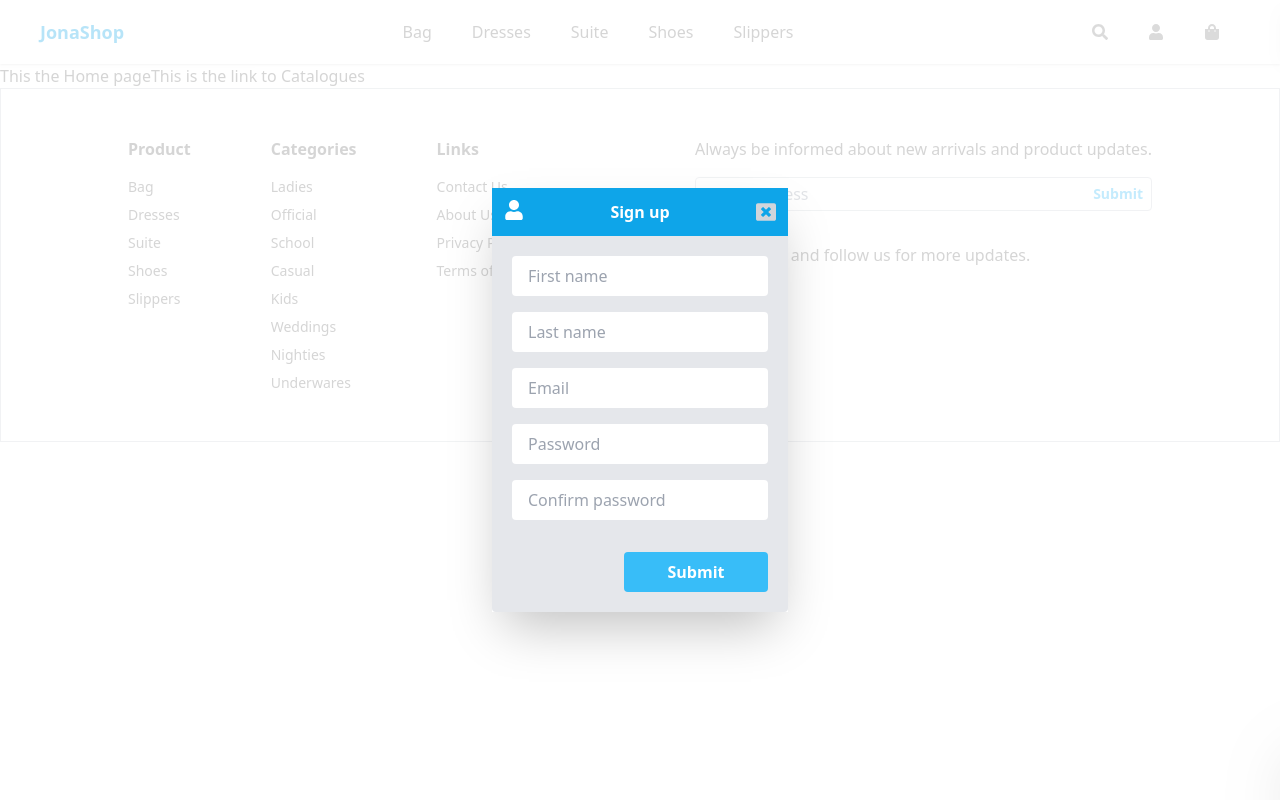
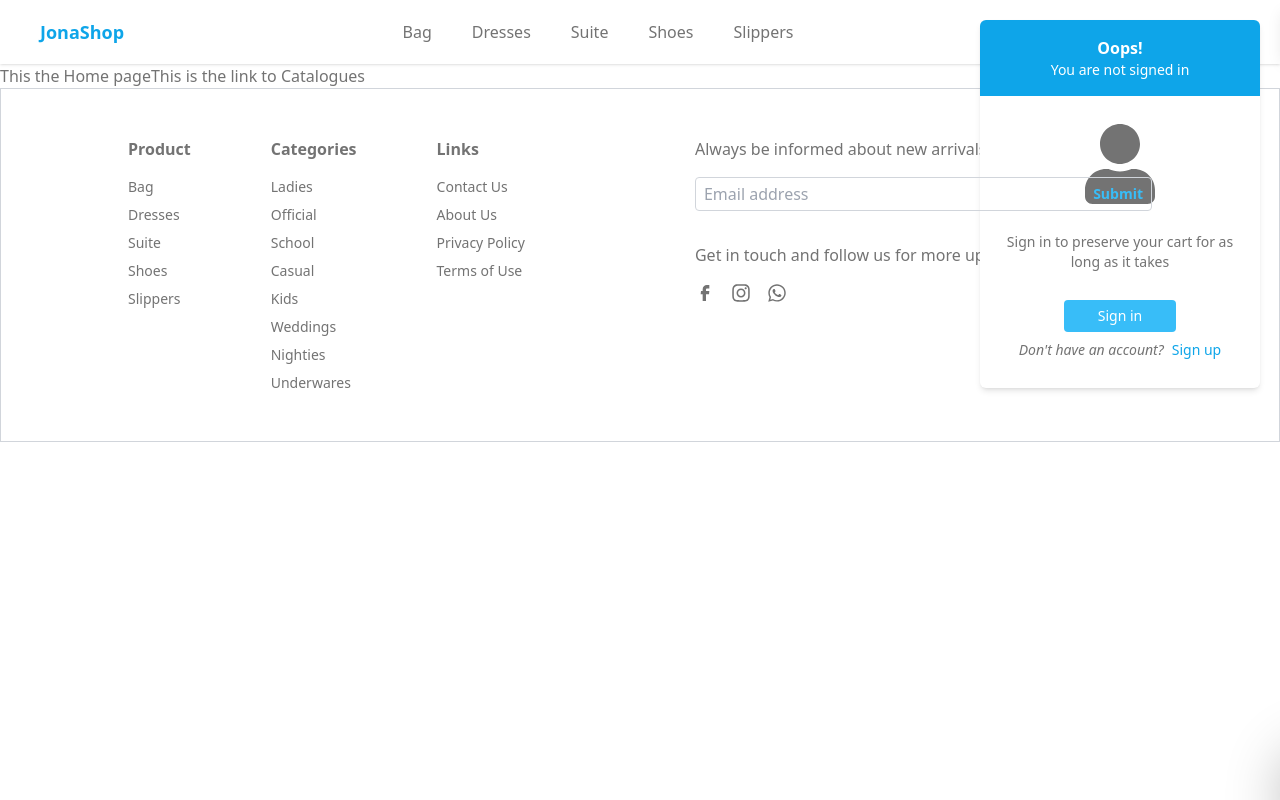
Before and after one commit to mykejnr/oscarshop, a React (Create React App) app in the folder storefront/: page / in a window 1280 px wide. Both pictures are taken after a click on the button 1156 px from the left and 32 px from the top of the page. Built offline with nearby package versions, Linux system fonts and the light colour scheme; no server answers.

Commit message:
Create a pop up window for consice diplay of user profile
	- Create a pop up that displays at the to right
	of the window to show the details of the current
	user if they are logged in, or asks then to login
	if they are not

```diff
--- a/storefront/src/@types/index.d.ts
+++ b/storefront/src/@types/index.d.ts
@@ -37,6 +37,7 @@ interface IBasket {
 
 interface iUI {
     miniCartVisible: boolean,
+    miniUserVisible: boolean,
     activeDialog: import("../dialog/dialog").TDialogName,
 }
 
--- a/storefront/src/actions/index.ts
+++ b/storefront/src/actions/index.ts
@@ -1,5 +1,5 @@
 import { createAction, createAsyncThunk } from "@reduxjs/toolkit";
-import {CART_UPDATE_ITEM, CATALOGUE_FETCH_PRODUCTS, DATA_RESET_STATE, UI_SHOW_DIALOG, UI_TOGGLE_MINI_CART} from '../constants/action-types'
+import {CART_UPDATE_ITEM, CATALOGUE_FETCH_PRODUCTS, DATA_RESET_STATE, UI_SHOW_DIALOG, UI_TOGGLE_MINI_CART, UI_TOGGLE_MINI_USER} from '../constants/action-types'
 import { getApi } from "../api";
 import { TDialogName } from "../dialog/dialog";
 
@@ -19,4 +19,5 @@ export const getProducts = createAsyncThunk(CATALOGUE_FETCH_PRODUCTS, () => {
 
 
 export const toggleMiniCart = createAction(UI_TOGGLE_MINI_CART);
+export const toggleMiniUser = createAction(UI_TOGGLE_MINI_USER);
 export const showDialog = createAction<TDialogName>(UI_SHOW_DIALOG);
--- a/storefront/src/components/button.tsx
+++ b/storefront/src/components/button.tsx
@@ -1,16 +1,19 @@
 import { MouseEventHandler } from "react";
 
 export const submitStyles = "cursor-pointer bg-accent-400 hover:bg-accent-500 rounded p-1 px-2 border-accent-400 block text-center text-white"
-export const buttonStyles = `${submitStyles} mx-auto`
+export const buttonStyles = `${submitStyles}`
 
-export const Button = ({text, onClick}: {text: string, onClick?: MouseEventHandler}) => (
+export const Button = ({text, onClick}: {text: string, onClick?: MouseEventHandler}) => {
+    const styles = `${buttonStyles} mx-auto`
+    return (
         <button
             onClick={onClick}
-        className={buttonStyles}
+            className={styles}
         >
             {text}
         </button>
     )
+}
 
 export const SubmitButton = () => {
     const styles = `${submitStyles} w-36`
--- a/storefront/src/components/header.tsx
+++ b/storefront/src/components/header.tsx
@@ -2,7 +2,8 @@ import { useDispatch, useSelector } from "react-redux"
 import { NavLink } from 'react-router-dom';
 import { FaSearch, FaUser, FaShoppingBag } from 'react-icons/fa';
 import { IconType } from "react-icons";
-import { showDialog, toggleMiniCart } from "../actions";
+import { toggleMiniCart, toggleMiniUser } from "../actions";
+import { MiniProfile } from "./user";
 
 
 const ProductType = ({product_type}: {product_type: IProductType}) => (
@@ -37,18 +38,23 @@ const MiniButtons = ({Icon, onClick}: {Icon: IconType, onClick?: any}) => (
 
 const Header = () => {
   const dispatch = useDispatch()
+  const uiState = useSelector((state:IRootState) => state.ui)
 
   return(
-    <header className="header shadow">
+    <header className="header shadow z-50">
       <div className="border-box px-10 flex justify-between max-w-7xl mx-auto">
         <div className="logo my-auto text-sky-500 font-bold text-lg">JonaShop</div>
         <ProductTypesNav />
         <div className="actions flex justify-between items-center">
           <MiniButtons Icon={FaSearch} />
-          <MiniButtons Icon={FaUser} onClick={() => dispatch(showDialog('signup'))} />
+          <MiniButtons Icon={FaUser} onClick={() => dispatch(toggleMiniUser())} />
           <MiniButtons Icon={FaShoppingBag} onClick={() => dispatch(toggleMiniCart())} />
         </div>
       </div>
+      {
+        uiState.miniUserVisible &&
+        <div className="fixed top-5 right-5"><MiniProfile /></div>
+      }
     </header>
   )
 }
--- /dev/null
+++ b/storefront/src/components/user.tsx
@@ -0,0 +1,130 @@
+import { useDispatch, useSelector } from "react-redux"
+import { MdEmail } from 'react-icons/md';
+import { FaUser, FaShoppingBag, FaKey, FaSignOutAlt } from 'react-icons/fa';
+import { IconType } from 'react-icons';
+import { buttonStyles } from "./button";
+import { formatPrice } from "../utils";
+import { showDialog, toggleMiniUser } from "../actions";
+import React, { useEffect, useRef } from "react";
+
+
+type ActionButtonProps = {
+  text: string,
+  Icon: IconType,
+  onClick: () => void,
+}
+
+const ActionButton = ({text, Icon}: ActionButtonProps) => (
+  <button className="block flex gap-4 items-center mb-4 hover:text-accent-400">
+    <Icon size="18" />
+    <span>{text}</span>
+  </button>
+)
+
+const Cart = () => {
+  const cart = useSelector((state: IRootState) => state.cart)
+  return (
+    <div className="border-b border-gray-200 p-4 flex gap-4">
+      <div><FaShoppingBag size="18" /></div>
+      <div className="grow">
+        <div className="flex justify-between items-center">
+          <span>{cart.total_quantity} Items</span>
+          <span className="font-semibold">{formatPrice(cart.total_price)}</span>
+        </div>
+        <div className="flex justify-end mt-2">
+          <button className={buttonStyles}>checkout</button>
+        </div>
+      </div>
+    </div>
+  )
+}
+
+
+const SignedInUser = () => {
+  return (
+    <>
+      <Cart />
+      <div className="p-5">
+        <ActionButton text="Edit profile" Icon={FaUser} onClick={() => {}} />
+        <ActionButton text="Change email address" Icon={MdEmail} onClick={() => {}} />
+        <ActionButton text="Change password" Icon={FaKey} onClick={() => {}} />
+      </div>
+      <div className="bg-gray-50 p-4 ">
+          <button className="flex justify-end gap-1 font-semibold hover:text-accent-400 items-center block ml-auto">
+            <FaSignOutAlt size="18" />
+            <span className="">Logout</span>
+          </button>
+      </div>
+    </>
+  )
+}
+
+
+const SignedOutUser = () => {
+  const bStyles = `${buttonStyles} mx-auto w-28 h-8`
+  const dispatch = useDispatch()
+
+  return (
+    <div className="py-7 border-box px-5">
+      <div className="mx-auto">
+        <FaUser size="80" className="mx-auto"/>
+      </div>
+      <div className="text-center my-7">
+        Sign in to preserve your cart for as long as it takes
+      </div>
+      <button className={bStyles} onClick={() => {}}>
+        Sign in
+      </button>
+      <div className="italic text-center text-sm pt-2">
+        Don't have an account?
+        <button
+          className="text-accent-500 hover:text-accent-400 pl-2"
+           onClick={() => dispatch(showDialog('signup'))}
+        >Sign up</button>
+      </div>
+    </div>
+  )
+}
+
+
+export const MiniProfile = () => {
+  let AuthUser;
+  let caption;
+  const dispatch = useDispatch()
+  const selfRef = useRef<HTMLDivElement>(null)
+
+  useEffect(() => {
+    selfRef.current?.focus()
+  // eslint-disable-next-line
+  }, [])
+
+  const onFocusOut = (e: React.FocusEvent) => {
+    // ignore event if it was triggerd by an element inside
+    // on this current element
+    if (e.currentTarget.contains(e.relatedTarget)) return
+    dispatch(toggleMiniUser())
+  }
+
+  if (false) {
+    AuthUser = SignedInUser
+    caption = ["Michael Mensah", "mykejnr4@gmail.com"]
+  } else {
+    AuthUser = SignedOutUser
+    caption = ["Oops!", "You are not signed in"]
+  }
+
+  return (
+    <div
+      ref={selfRef}
+      tabIndex={1}
+      onBlur={(e) => onFocusOut(e)}
+      className="bg-white shadow-md rounded-md text-sm w-[280px] z-50"
+    >
+      <div className="w-full text-white bg-accent-500 p-4 rounded-t-md text-center">
+        <div className="text-base font-bold">{caption[0]}</div>
+        <div>{caption[1]}</div>
+      </div>
+      <AuthUser />
+    </div>
+  )
+}
--- a/storefront/src/constants/action-types.ts
+++ b/storefront/src/constants/action-types.ts
@@ -10,5 +10,6 @@ export const DATA_RESET_STATE = 'DATA/RESET_STATE';
 export const DATA_RESET_SESSION = 'DATA/RESET_SESSION';
 
 export const UI = "UI"
-export const UI_TOGGLE_MINI_CART = `${UI}/TOOGLE_MINI_CART`
+export const UI_TOGGLE_MINI_CART = `${UI}/TOGGLE_MINI_CART`
+export const UI_TOGGLE_MINI_USER = `${UI}/TOGGLE_MINI_USER}`
 export const UI_SHOW_DIALOG = `${UI}/SHOW_DIALOG`
--- a/storefront/src/reducers/ui_reducer.ts
+++ b/storefront/src/reducers/ui_reducer.ts
@@ -1,8 +1,9 @@
 import { createReducer } from '@reduxjs/toolkit';
-import { showDialog, toggleMiniCart } from '../actions';
+import { showDialog, toggleMiniCart, toggleMiniUser } from '../actions';
 
 const initialState: iUI = {
   miniCartVisible: false,
+  miniUserVisible: false,
   activeDialog: 'nodialog',
 }
 
@@ -12,6 +13,9 @@ const uiReducer = createReducer(initialState, (builder) => {
     // just flip the state
     state.miniCartVisible = !state.miniCartVisible
   })
+  .addCase(toggleMiniUser, (state) => {
+    state.miniUserVisible = !state.miniUserVisible
+  })
   .addCase(showDialog, (state: iUI, action) => {
     state.activeDialog = action.payload
   })
--- /dev/null
+++ b/storefront/src/utils.tsx
@@ -0,0 +1,3 @@
+export const formatPrice = (n: number): string => {
+    return (new Intl.NumberFormat('en-gh', { style: 'currency', currency: 'GHS' }).format(n)).toString()
+}
```
Lines whose indentation alone changed are shown as unchanged.
